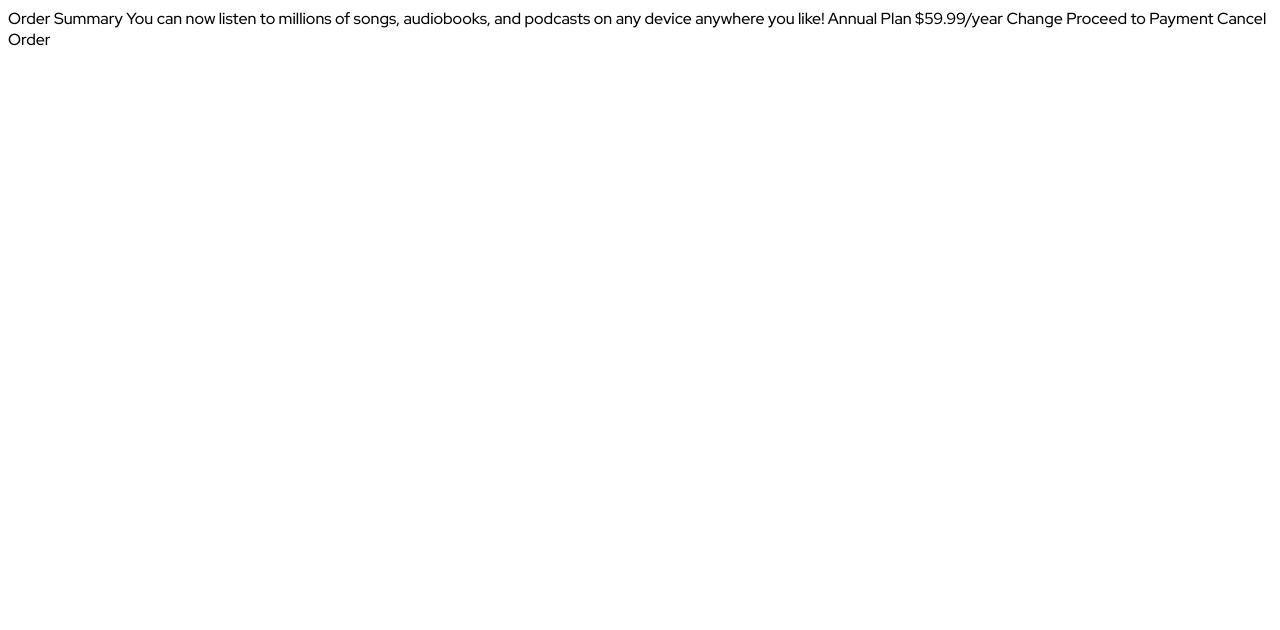
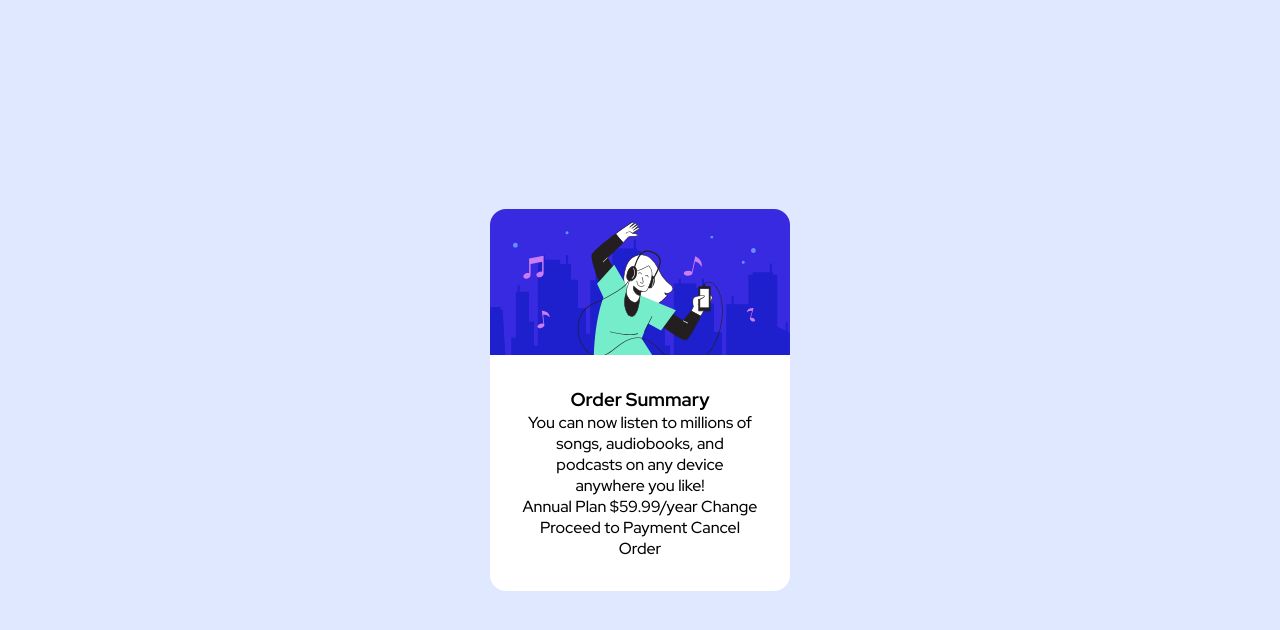
Before and after one commit to nlern/order-summary-component-main, a plain HTML site: page index.html in a window 1280 px wide. Drawn offline with Linux system fonts and the light colour scheme.

Commit message:
feat: made card corners rounded

```diff
--- a/index.html
+++ b/index.html
@@ -1,20 +1,35 @@
 <!DOCTYPE html>
 <html lang="en">
   <head>
-  <meta charset="UTF-8">
-  <meta name="viewport" content="width=device-width, initial-scale=1.0"> <!-- displays site properly based on user's device -->
+    <meta charset="UTF-8" />
+    <meta name="viewport" content="width=device-width, initial-scale=1.0" />
+    <!-- displays site properly based on user's device -->
 
-  <link rel="icon" type="image/png" sizes="32x32" href="./images/favicon-32x32.png">
+    <link
+      rel="icon"
+      type="image/png"
+      sizes="32x32"
+      href="./images/favicon-32x32.png"
+    />
 
     <title>Frontend Mentor | Order summary card</title>
 
-  <link rel="preconnect" href="https://fonts.googleapis.com">
-  <link rel="preconnect" href="https://fonts.gstatic.com" crossorigin>
-  <link href="https://fonts.googleapis.com/css2?family=Red+Hat+Display:wght@500;700;900&display=swap" rel="stylesheet">
+    <link rel="preconnect" href="https://fonts.googleapis.com" />
+    <link rel="preconnect" href="https://fonts.gstatic.com" crossorigin />
+    <link
+      href="https://fonts.googleapis.com/css2?family=Red+Hat+Display:wght@500;700;900&display=swap"
+      rel="stylesheet"
+    />
 
     <style>
-    .attribution { font-size: 11px; text-align: center; display: none; }
-    .attribution a { color: hsl(228, 45%, 44%); }
+      .attribution {
+        font-size: 11px;
+        text-align: center;
+        display: none;
+      }
+      .attribution a {
+        color: hsl(228, 45%, 44%);
+      }
     </style>
     <style>
       :root {
@@ -31,31 +46,73 @@
         --font-size-body: 16px;
         --font-weight-body: 500;
       }
+      * {
+        box-sizing: border-box;
+        margin: 0;
+      }
+      img {
+        display: block;
+        max-width: 100%;
+        height: auto;
+      }
       body {
         font-family: 'Red Hat Display', sans-serif;
         font-size: var(--font-size-body);
         font-weight: var(--font-weight-body);
+        background: var(--primary-0);
+      }
+      main {
+        min-height: 100vh;
+        display: flex;
+        flex-direction: column;
+        justify-content: center;
+        align-items: center;
+      }
+      .card {
+        width: 300px;
+        text-align: center;
+      }
+      .card .poster img {
+        border-top-left-radius: 1em;
+        border-top-right-radius: 1em;
+      }
+      .card .content {
+        padding: 2em;
+        background: #fff;
+        border-bottom-left-radius: 1em;
+        border-bottom-right-radius: 1em;
       }
     </style>
   </head>
   <body>
+    <main>
+      <article class="card">
+        <figure class="poster">
+          <img
+            src="./images/illustration-hero.svg"
+            alt="person listening to song on earphones"
+          />
+        </figure>
+        <section class="content">
+          <h1>Order Summary</h1>
 
-  Order Summary
+          <p>
+            You can now listen to millions of songs, audiobooks, and podcasts on
+            any device anywhere you like!
+          </p>
 
-  You can now listen to millions of songs, audiobooks, and podcasts on any
-  device anywhere you like!
+          Annual Plan $59.99/year Change Proceed to Payment Cancel Order
+        </section>
+      </article>
+    </main>
 
-  Annual Plan
-  $59.99/year
-
-  Change
-
-  Proceed to Payment
-  Cancel Order
-
+    <footer>
       <div class="attribution">
-    Challenge by <a href="https://www.frontendmentor.io?ref=challenge" target="_blank">Frontend Mentor</a>.
-    Coded by <a href="#">Your Name Here</a>.
+        Challenge by
+        <a href="https://www.frontendmentor.io?ref=challenge" target="_blank"
+          >Frontend Mentor</a
+        >. Coded by <a href="#">Your Name Here</a>.
       </div>
+    </footer>
   </body>
 </html>
```
Lines whose indentation alone changed are shown as unchanged.
